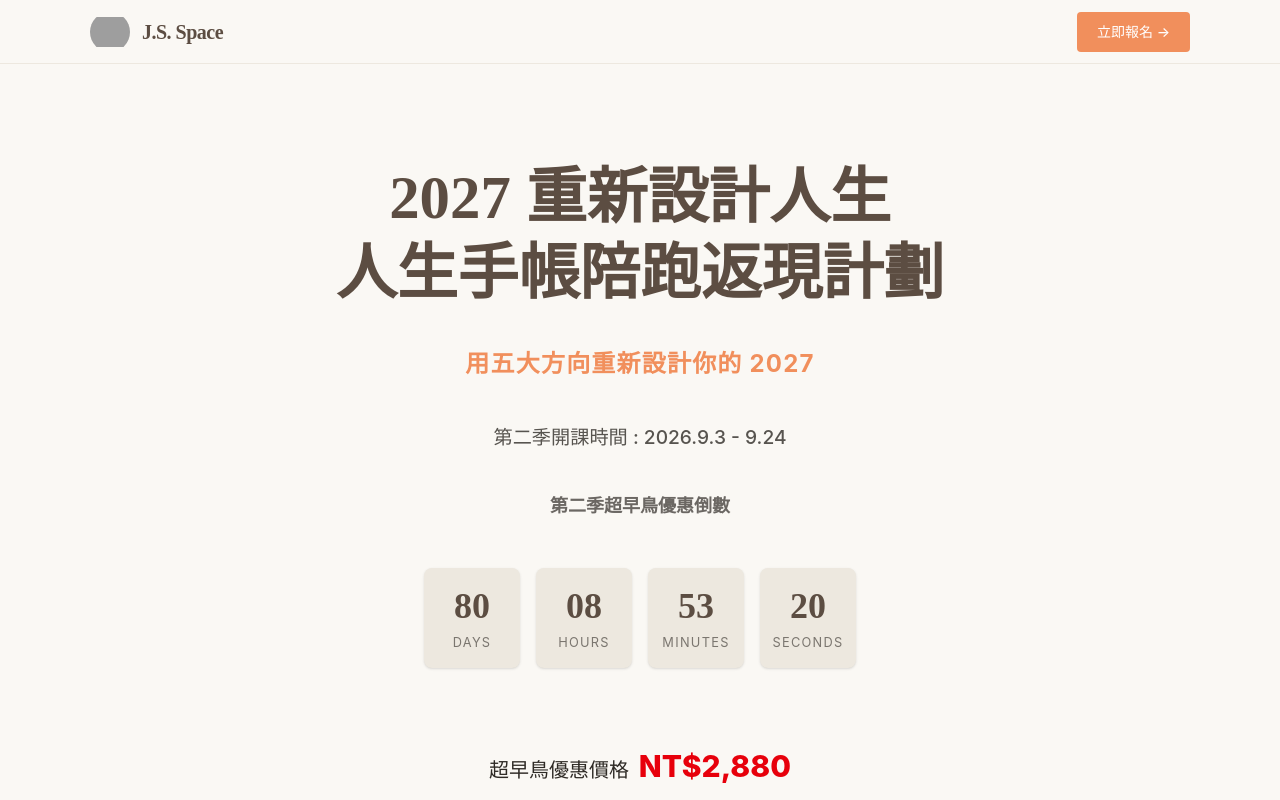
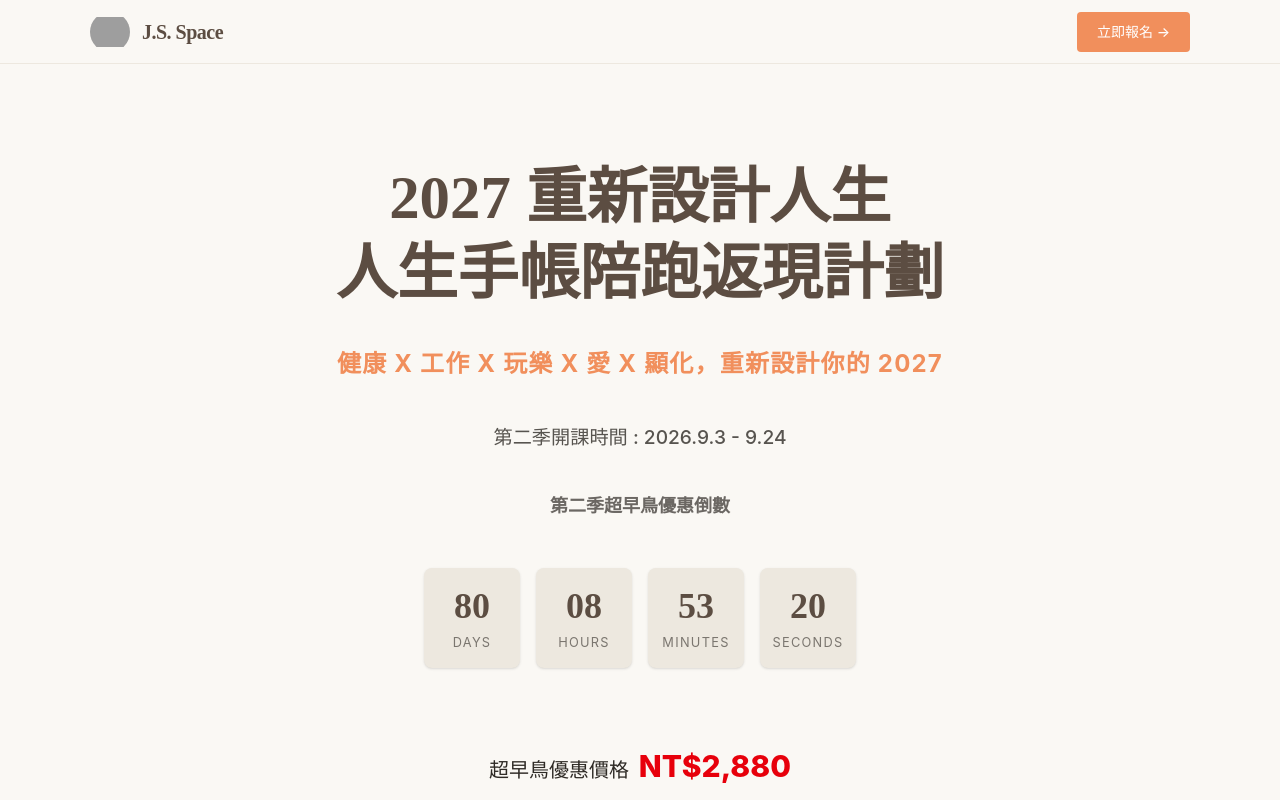
Before and after one commit to jsspace1111-max/-, a React (Vite) app: page / in a window 1280 px wide. Shown: the top 800 px of the page. Built offline with nearby package versions, Linux system fonts and the light colour scheme; grey boxes are pictures that could not be loaded.

Commit message:
feat: update 2027 course focus and application deadline
Refine the core design pillars and shorten the cashback application window to three weeks.

```diff
--- a/src/App.tsx
+++ b/src/App.tsx
@@ -163,7 +163,7 @@ export default function App() {
             transition={{ delay: 0.2 }}
             className="text-lg md:text-2xl text-terracotta max-w-3xl mx-auto mb-10 leading-relaxed font-bold tracking-wider"
           >
-            用五大方向重新設計你的 2027
+            健康 X 工作 X 玩樂 X 愛 X 顯化，重新設計你的 2027
           </motion.p>
           <div className="text-[1.1rem] md:text-[1.2rem] text-brown-text/80 mb-10 font-medium">
             第二季開課時間 : 2026.9.3 - 9.24
@@ -474,7 +474,7 @@ export default function App() {
             whileInView={{ opacity: 1 }}
             className="text-lg md:text-xl text-brown-dark font-bold mt-10 tracking-wide bg-terracotta/10 inline-block px-8 py-3 rounded-full border border-terracotta/20"
           >
-            申請期限：課程結束後 4 週內（至 2026/10/22）
+            申請期限：課程結束後三週內（至 2026/10/21）
           </motion.p>
         </div>
       </section>
@@ -831,7 +831,7 @@ export default function App() {
             />
             <FAQItem
               question="Q：返現怎麼申請？"
-              answer="完課並填寫返現挑戰申請表，在課程結束後 4 週內（2026/10/22 前）填寫申請表單。"
+              answer="完課並填寫返現挑戰申請表，在課程結束後三週內（2026/10/21 前）填寫申請表單。"
             />
             <FAQItem
               question="Q：付款後如何加入課程？"
```
